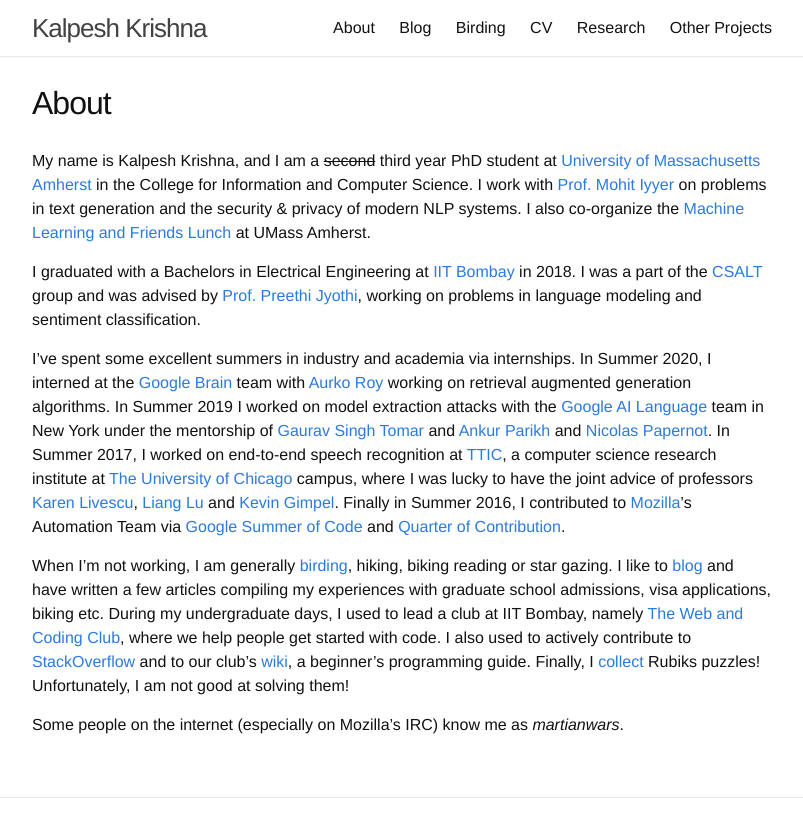
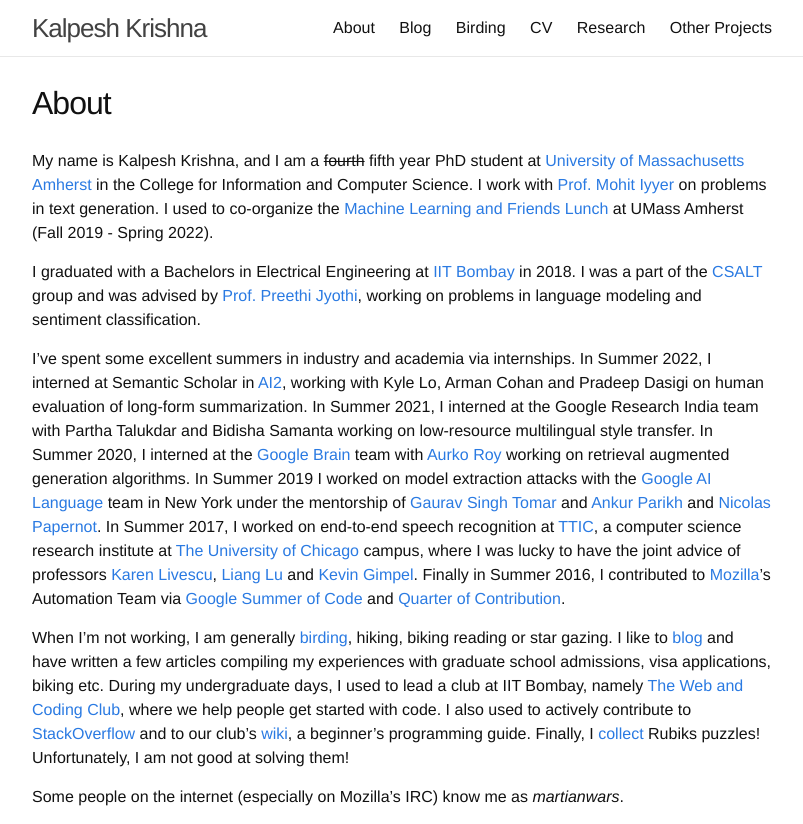
Before and after one commit to martiansideofthemoon/martiansideofthemoon.github.io, a Jekyll site: the page built from _pages/about.md, in a window 1280 px wide, cut to the strip 0-824 px from the top of the page. Shown: the whole strip, without its empty margins (238-1041 px from the left). Built offline with Jekyll 4.4.1, drawn with Linux system fonts in a browser that asks for light colours; comment, search, counter and statistics services are not loaded.

Commit message:
Update about.md

```diff
--- a/_pages/about.md
+++ b/_pages/about.md
@@ -5,11 +5,11 @@ permalink: /about/
 order: 1
 ---
 
-My name is Kalpesh Krishna, and I am a ~~second~~ third year PhD student at [University of Massachusetts Amherst](http://cs.umass.edu/) in the College for Information and Computer Science. I work with [Prof. Mohit Iyyer](https://people.cs.umass.edu/~miyyer/) on problems in text generation and the security & privacy of modern NLP systems. I also co-organize the [Machine Learning and Friends Lunch](https://umass-mlfl.github.io/) at UMass Amherst.
+My name is Kalpesh Krishna, and I am a ~~fourth~~ fifth year PhD student at [University of Massachusetts Amherst](http://cs.umass.edu/) in the College for Information and Computer Science. I work with [Prof. Mohit Iyyer](https://people.cs.umass.edu/~miyyer/) on problems in text generation. I used to co-organize the [Machine Learning and Friends Lunch](https://umass-mlfl.github.io/) at UMass Amherst (Fall 2019 - Spring 2022).
 
 I graduated with a Bachelors in Electrical Engineering at [IIT Bombay](http://iitb.ac.in) in 2018. I was a part of the [CSALT](https://www.cse.iitb.ac.in/~pjyothi/csalt/) group and was advised by [Prof. Preethi Jyothi](https://www.cse.iitb.ac.in/~pjyothi/), working on problems in language modeling and sentiment classification.
 
-I've spent some excellent summers in industry and academia via internships. In Summer 2020, I interned at the [Google Brain](https://research.google/teams/brain) team with [Aurko Roy](https://sites.google.com/site/royaurko) working on retrieval augmented generation algorithms. In Summer 2019 I worked on model extraction attacks with the [Google AI Language](https://ai.google/research/teams/language/) team in New York under the mentorship of [Gaurav Singh Tomar](https://ai.google/research/people/GauravSinghTomar/) and [Ankur Parikh](https://ai.google/research/people/104995/) and [Nicolas Papernot](https://www.papernot.fr/).
+I've spent some excellent summers in industry and academia via internships. In Summer 2022, I interned at Semantic Scholar in [AI2](https://allenai.org/), working with Kyle Lo, Arman Cohan and Pradeep Dasigi on human evaluation of long-form summarization. In Summer 2021, I interned at the Google Research India team with Partha Talukdar and Bidisha Samanta working on low-resource multilingual style transfer. In Summer 2020, I interned at the [Google Brain](https://research.google/teams/brain) team with [Aurko Roy](https://sites.google.com/site/royaurko) working on retrieval augmented generation algorithms. In Summer 2019 I worked on model extraction attacks with the [Google AI Language](https://ai.google/research/teams/language/) team in New York under the mentorship of [Gaurav Singh Tomar](https://ai.google/research/people/GauravSinghTomar/) and [Ankur Parikh](https://ai.google/research/people/104995/) and [Nicolas Papernot](https://www.papernot.fr/).
 In Summer 2017, I worked on end-to-end speech recognition at [TTIC](http://ttic.edu/), a computer science research institute at [The University of Chicago](https://www.uchicago.edu/) campus, where I was lucky to have the joint advice of professors [Karen Livescu](http://ttic.uchicago.edu/~klivescu), [Liang Lu](http://ttic.uchicago.edu/~llu/) and [Kevin Gimpel](http://ttic.uchicago.edu/~kgimpel/). Finally in Summer 2016, I contributed to [Mozilla](https://en.wikipedia.org/wiki/Mozilla)'s Automation Team via [Google Summer of Code](https://summerofcode.withgoogle.com/) and [Quarter of Contribution](https://wiki.mozilla.org/Auto-tools/New_Contributor/Quarter_of_Contribution).
 
 When I'm not working, I am generally [birding]({ site.url }}/birding), hiking, biking reading or star gazing. I like to [blog]({{ site.url }}/archive.html) and have written a few articles compiling my experiences with graduate school admissions, visa applications, biking etc. During my undergraduate days, I used to lead a club at IIT Bombay, namely [The Web and Coding Club](https://www.facebook.com/wncc.iitb/), where we help people get started with code. I also used to actively contribute to [StackOverflow](http://stackoverflow.com/users/5080995/martianwars) and to our club's [wiki](http://wncc-iitb.org/wiki), a beginner's programming guide. Finally, I [collect]({{ site.url }}/assets/rubik.jpg) Rubiks puzzles! Unfortunately, I am not good at solving them!
```
